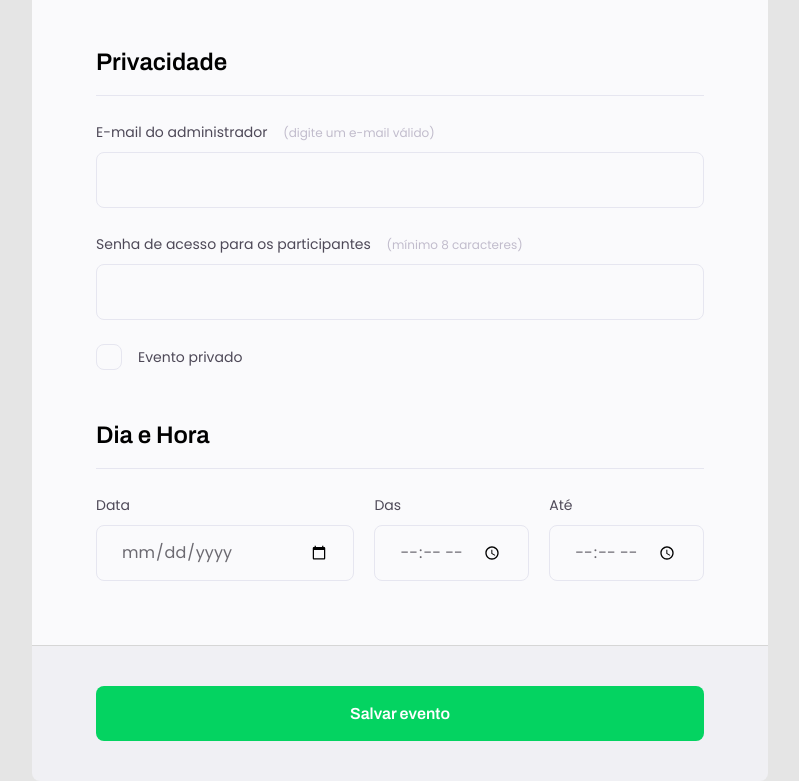
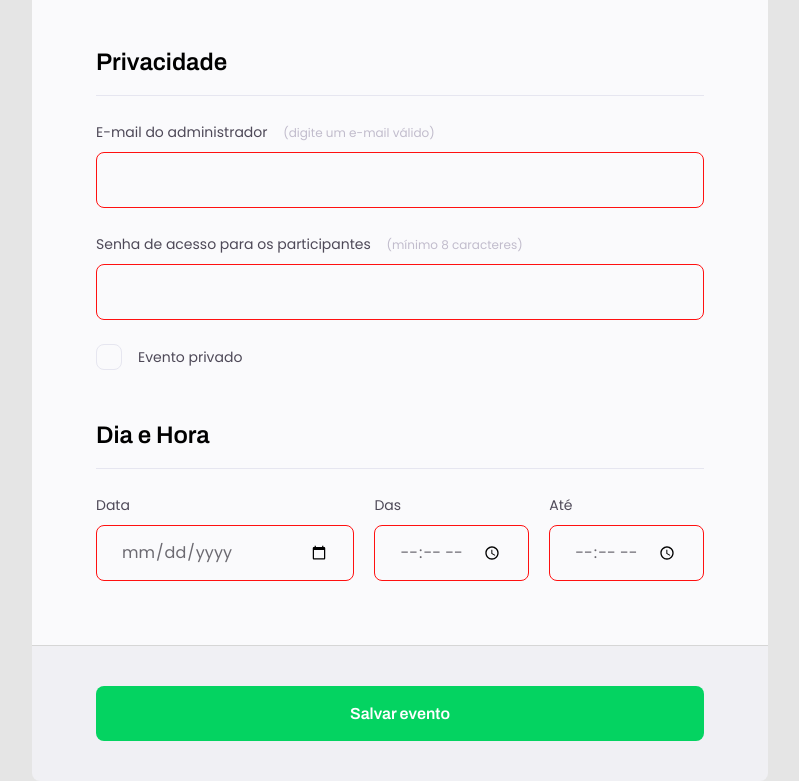
Before and after one commit to digonexs/explorer-form-page-01, a plain HTML site: page index.html in a window 1280 px wide. Shown: the part 1062-1843 px from the top of the page, without its empty margins (240-1039 px from the left). Drawn offline with Linux system fonts and the light colour scheme.

Commit message:
finalizing the project

```diff
--- a/index.html
+++ b/index.html
@@ -15,14 +15,14 @@
       <h1>Crie e compartilhe seu evento.</h1>
       <p>O primeiro passo, é preencher esse formulário de inscrição.</p>
     </header>
-    <form class="formulario" action="">
+    <form id="send-form" class="formulario" action="">
       <fieldset>
         <div class="fieldset-wrapper">
           <legend> Informações do Evento</legend>
 
           <div class="input-wrapper">
             <label for="event-title">Título do evento <span>(mínimo 8 caracteres)</span></label>
-            <input type="text" id="event-title">
+            <input type="text" id="event-title" required minlength="8">
           </div>
 
           <div class="input-wrapper">
@@ -58,12 +58,12 @@
 
           <div class="input-wrapper">
             <label for="event-email">E-mail do administrador <span>(digite um e-mail válido)</span></label>
-            <input type="email" id="event-email">
+            <input type="email" id="event-email" required>
           </div>
 
           <div class="input-wrapper">
             <label for="event-password">Senha de acesso para os participantes <span>(mínimo 8 caracteres)</span></label>
-            <input type="password" id="event-password">
+            <input type="password" id="event-password" required minlength="8">
           </div>
 
           <div class="checkbox-wrapper">
@@ -80,24 +80,24 @@
           <div class="sub-group">
             <div class="input-wrapper">
               <label for="event-date">Data</label>
-              <input type="date" id="event-date">
+              <input type="date" id="event-date" required>
             </div>
 
             <div class="input-wrapper">
               <label for="event-begin">Das</label>
-              <input type="time" id="event-begin">
+              <input type="time" id="event-begin" required>
             </div>
 
             <div class="input-wrapper">
               <label for="event-end">Até</label>
-              <input type="time" id="event-end">
+              <input type="time" id="event-end" required>
             </div>
           </div>
         </div>
       </fieldset>
     </form>
     <footer>
-      <input class="btn" type="submit"  value="Salvar evento" id="">
+      <input class="btn" form="send-form" type="submit"  value="Salvar evento" id="">
     </footer>
   </div>
 </body>
--- a/style.css
+++ b/style.css
@@ -203,3 +203,7 @@ footer .btn:hover{
   transition: 0.5s;
   border: 1px solid #E6E6F0;
 }
+
+input:invalid{
+  border: 1px solid #FF1010;
+}
```
